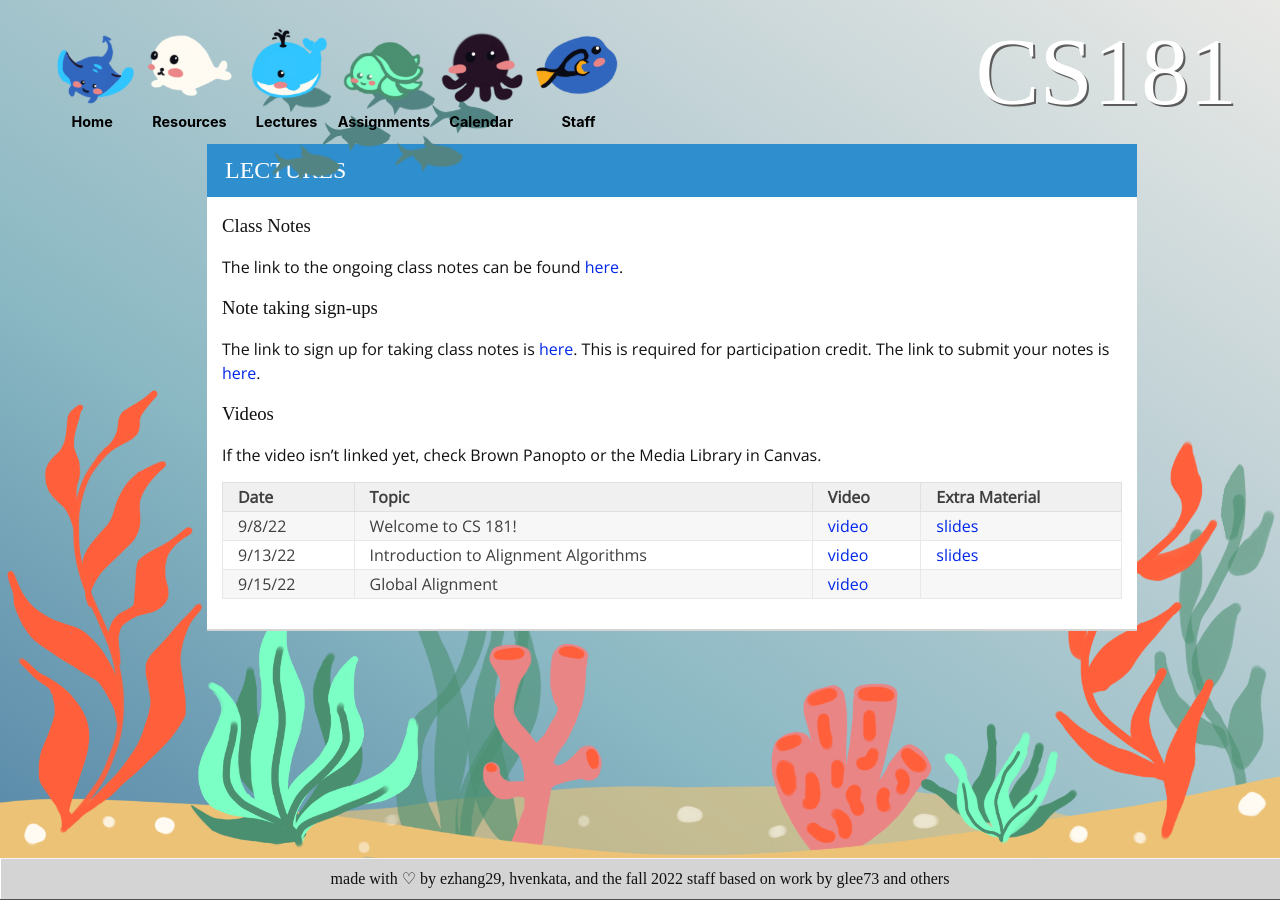
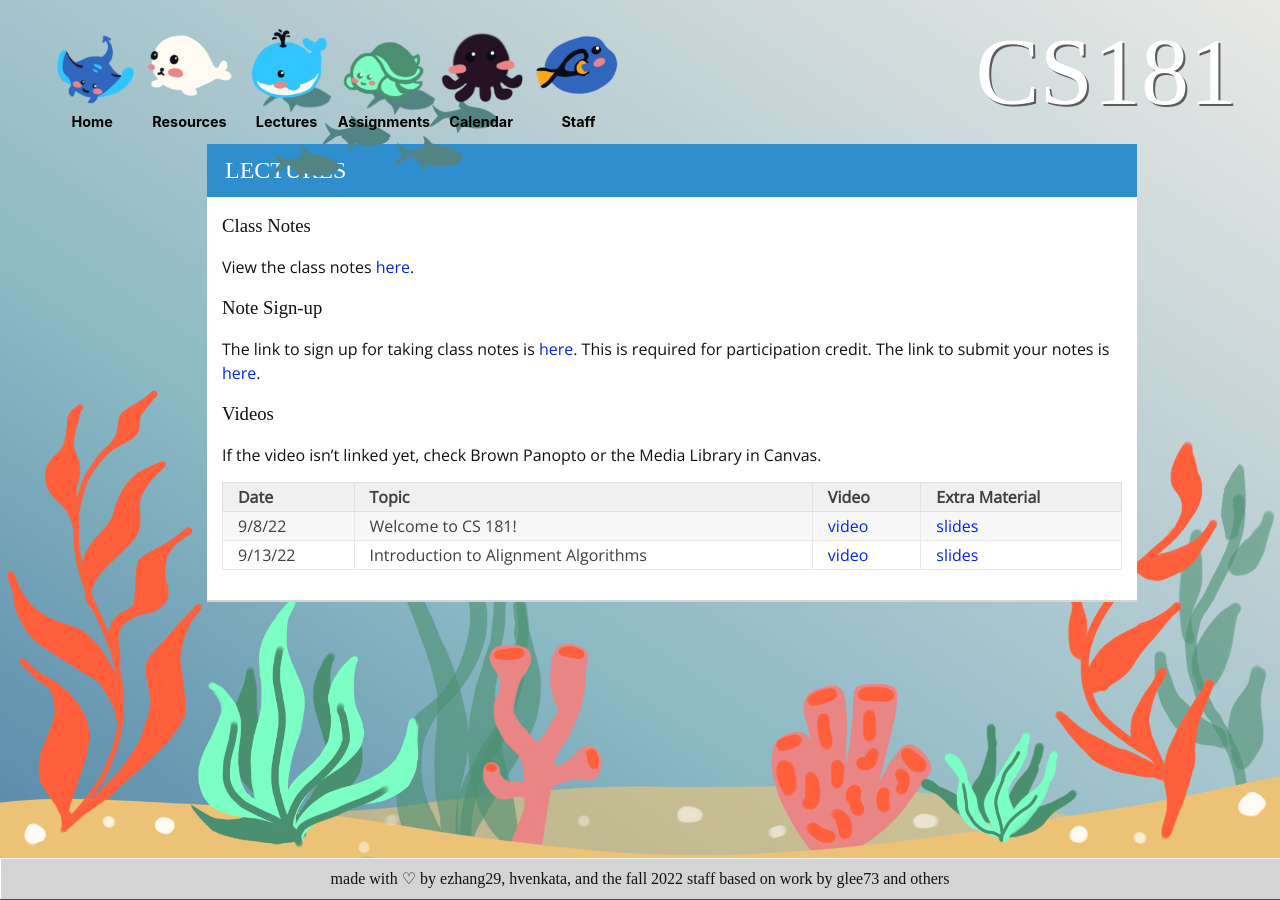
Before and after one commit to brown-cs181-fall22/brown-cs181-fall22, a Jekyll site: the page built from lectures.md, in a window 1280 px wide. Built offline with Jekyll 4.4.1, drawn with Linux system fonts in a browser that asks for light colours; some web fonts are replaced.

Commit message:
class notes

```diff
--- a/lectures.md
+++ b/lectures.md
@@ -11,12 +11,12 @@ links: []
 
 ### Class Notes
 
-The link to the ongoing class notes can be found [here](/lectures/CS1810_Class_Notes.pdf).
+View the class notes [here](/lectures/CS1810_Class_Notes.pdf).
 
-### Note taking sign-ups
+### Note Sign-up
+
 The link to sign up for taking class notes is [here](https://docs.google.com/spreadsheets/d/1jRZym7Hdt963EoXKxf8VOxLkiTKqgnZtTSkKAKhlFxo/edit#gid=0). This is required for participation credit.
 The link to submit your notes is [here](https://docs.google.com/forms/d/e/1FAIpQLSfyd-iRXC0L3YXgH2DSeQigo2bok12Otz6--Am4loeyn7-3VQ/viewform).
-
 
 ### Videos
 
```
Also changed, not shown: _tables/lectures_table.md (+0 -5 lines), 4 other files.
